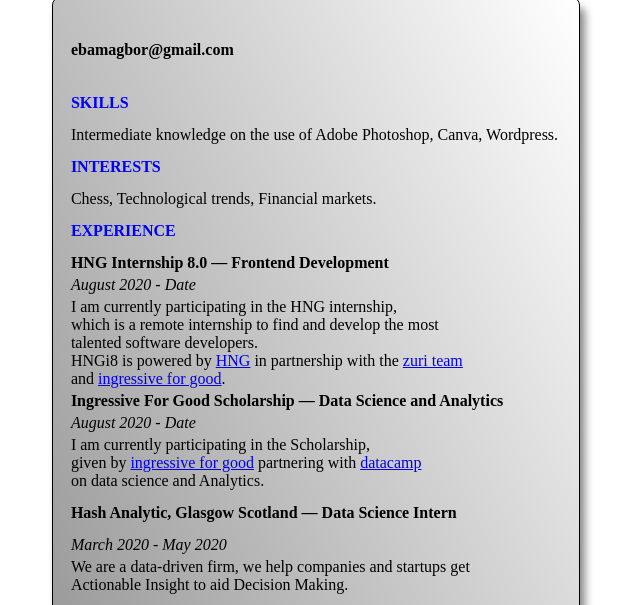
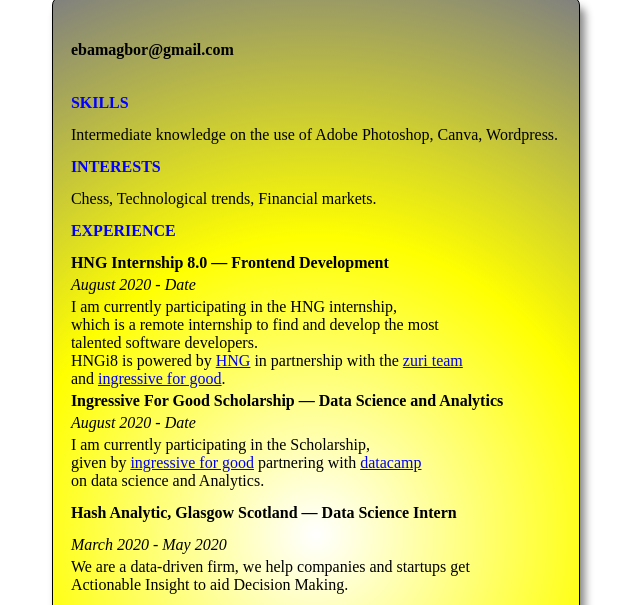
Before and after one commit to ebamcs/hng-portfolio, a plain HTML site: page index.html in a window 1280 px wide. Shown: the part 195-800 px from the top of the page, without its empty margins (324-964 px from the left). Drawn offline with Linux system fonts and the light colour scheme.

Commit message:
Update index.html

```diff
--- a/index.html
+++ b/index.html
@@ -20,7 +20,7 @@
             #main {
                 margin-left: auto;
                 margin-right:auto;
-                background-image: linear-gradient(to bottom left,white,gray);
+               	background-image: radial-gradient(circle, white, yellow, gray);
             }
         </style>
     </head>
```
